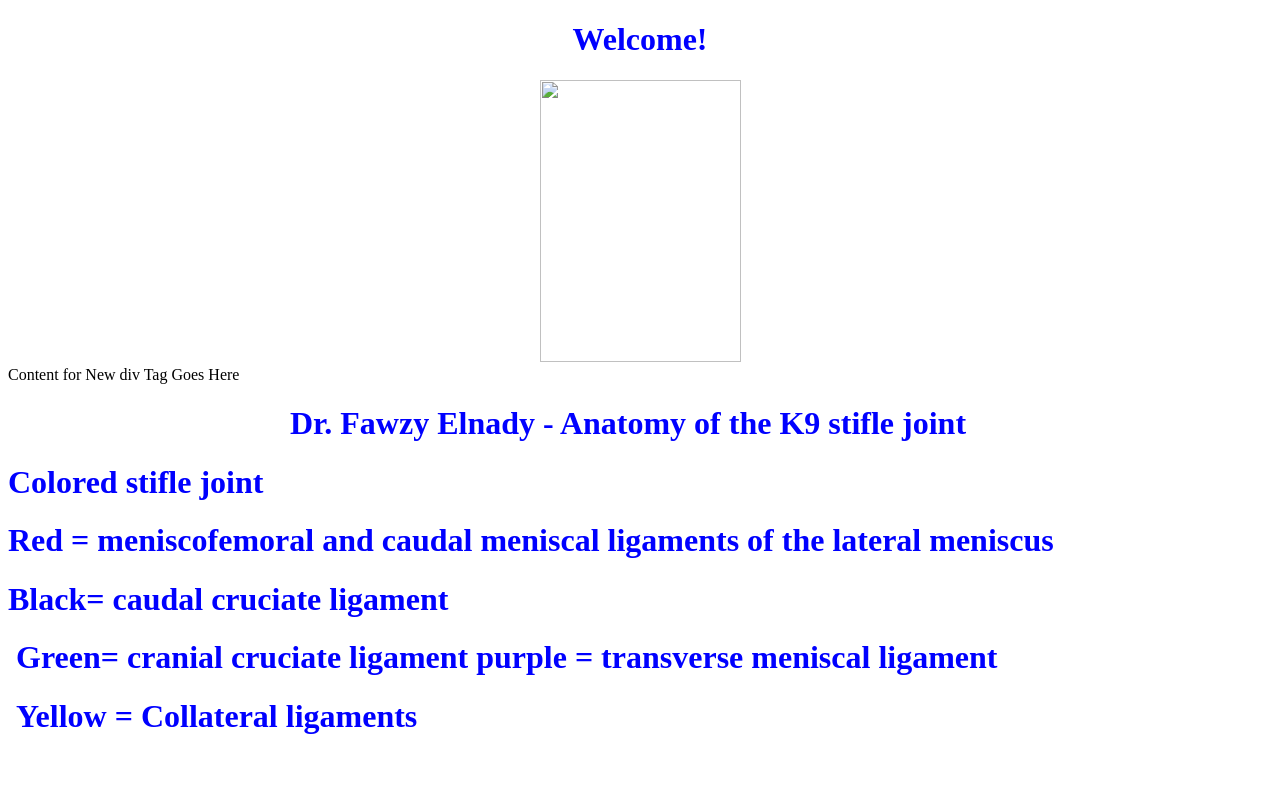
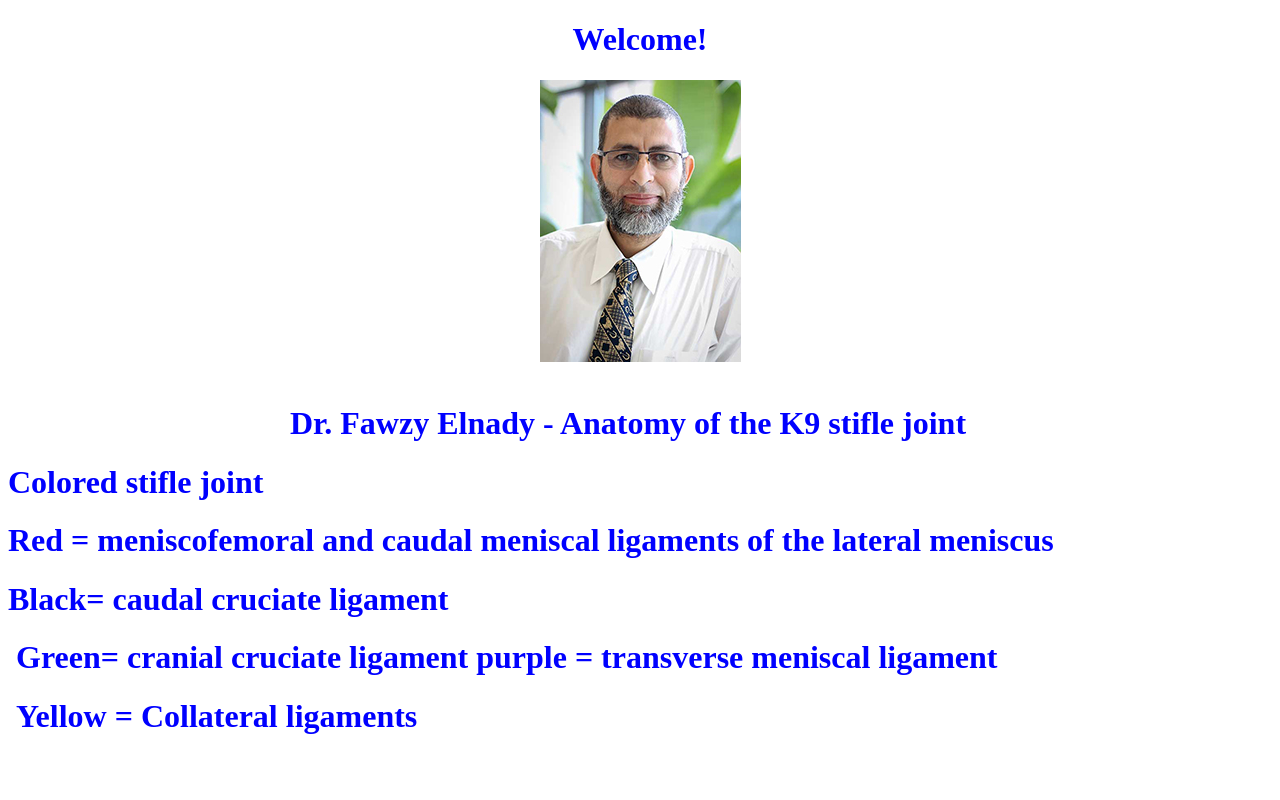
Before and after one commit to felnady/felnady.github.io, a plain HTML site: page index.html in a window 1280 px wide. Shown: the top 800 px of the page. Drawn offline with Linux system fonts and the light colour scheme.

Commit message:
change image path

```diff
--- a/index.html
+++ b/index.html
@@ -33,9 +33,9 @@
 <body>
 <center>
   <h1>Welcome!</h1>
-  <img src="../../../Desktop/Elnadyweb.jpg" width="201" height="282" alt=""/>
-  </center>
-  <div>Content for New div Tag Goes Here</div>
+  <img src="pix/Elnadyweb.jpg" width="201" height="282" alt=""/>
+</center>
+  <div>&nbsp;</div>
   <center>
     <h1>Dr. Fawzy Elnady - Anatomy of the K9 stifle joint&nbsp; &nbsp;</h1>
   </center>
```
Also changed, not shown: pix/Elnadyweb.jpg (added).
